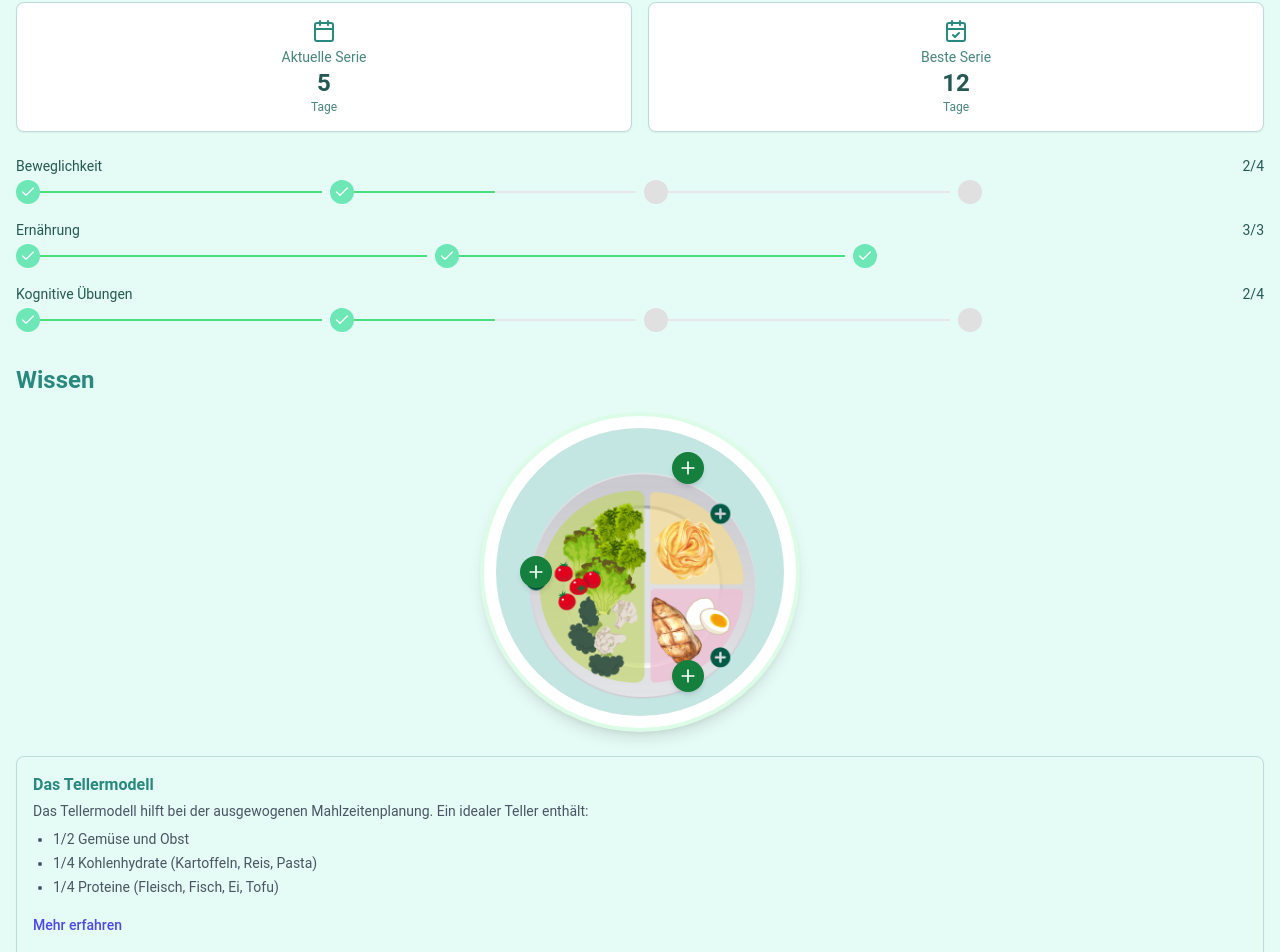
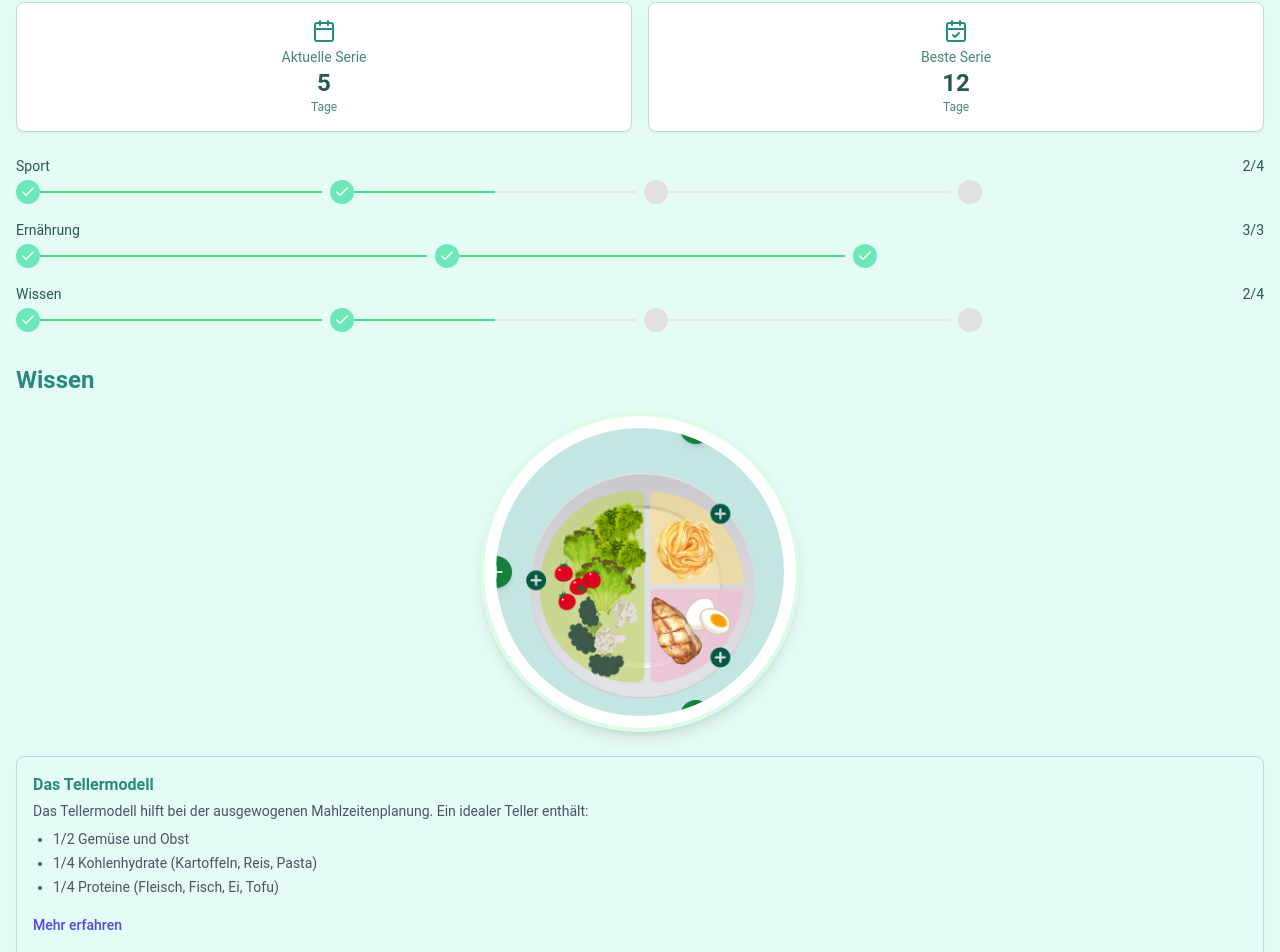
Before and after one commit to Samandala/Zielsetzungs-Tool-SPZ, a React (Vite) app: page / in a window 1280 px wide. Shown: the part 862-1814 px from the top of the page. Built offline with nearby package versions, Linux system fonts and the light colour scheme.

Commit message:
Refactor: Update goal categories and Tellermodell design
- Renamed "Beweglichkeit" to "Sport" and "Kognitive Übungen" to "Wissen" in goal progress.
- Redesigned the Tellermodell section to match the provided image, including a circular design and plus icons on the plate's edge.

```diff
--- a/src/components/GoalProgress.tsx
+++ b/src/components/GoalProgress.tsx
@@ -11,9 +11,9 @@ interface GoalProgressProps {
 const GoalProgress: React.FC<GoalProgressProps> = ({ goals }) => {
   // Calculate progress steps from goals
   const progressSteps = [
-    { title: "Beweglichkeit", completedSteps: 2, totalSteps: 4 },
+    { title: "Sport", completedSteps: 2, totalSteps: 4 },
     { title: "Ernährung", completedSteps: 3, totalSteps: 3 },
-    { title: "Kognitive Übungen", completedSteps: 2, totalSteps: 4 },
+    { title: "Wissen", completedSteps: 2, totalSteps: 4 },
   ];
 
   // Calculate days for streak display
--- a/src/components/KnowledgeSection.tsx
+++ b/src/components/KnowledgeSection.tsx
@@ -18,18 +18,18 @@ const KnowledgeSection: React.FC = () => {
               className="w-full h-full object-cover"
             />
 
-            {/* Add button on left side (vegetables) */}
-            <button className="absolute top-1/2 left-6 -translate-y-1/2 bg-green-700 rounded-full p-1.5 shadow-md z-10">
+            {/* Add button on left edge (vegetables) */}
+            <button className="absolute top-1/2 left-0 -translate-y-1/2 -translate-x-1/2 bg-green-700 rounded-full p-1.5 shadow-md z-10">
               <Plus className="w-5 h-5 text-white" />
             </button>
 
-            {/* Add button on top right (carbs) */}
-            <button className="absolute top-6 right-1/3 transform translate-x-1/2 bg-green-700 rounded-full p-1.5 shadow-md z-10">
+            {/* Add button on top right edge (carbs) */}
+            <button className="absolute top-0 right-1/4 -translate-y-1/2 bg-green-700 rounded-full p-1.5 shadow-md z-10">
               <Plus className="w-5 h-5 text-white" />
             </button>
 
-            {/* Add button on bottom right (protein) */}
-            <button className="absolute bottom-6 right-1/3 transform translate-x-1/2 bg-green-700 rounded-full p-1.5 shadow-md z-10">
+            {/* Add button on bottom right edge (protein) */}
+            <button className="absolute bottom-0 right-1/4 translate-y-1/2 bg-green-700 rounded-full p-1.5 shadow-md z-10">
               <Plus className="w-5 h-5 text-white" />
             </button>
           </div>
```
